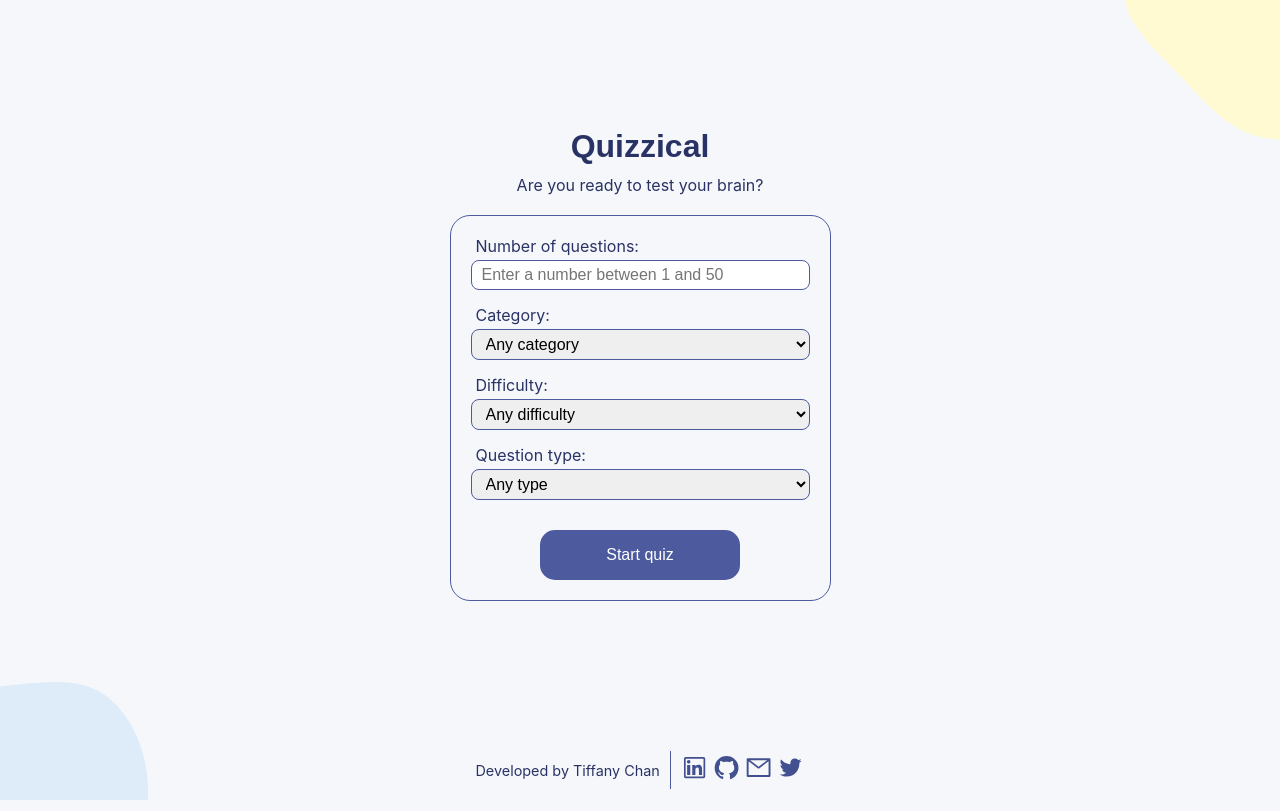
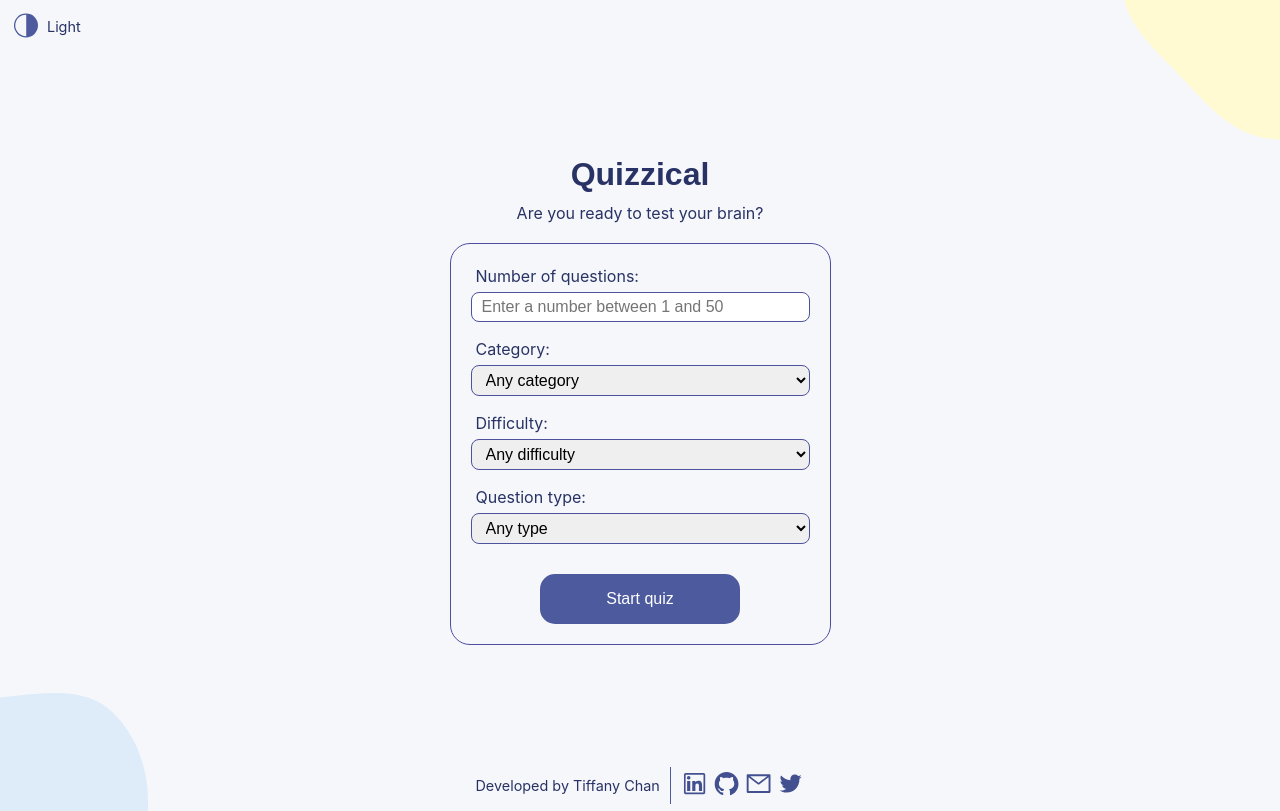
Before and after one commit to TiffanyChan614/React-Quizzical, a React (Vite) app: page / in a window 1280 px wide. Built offline with nearby package versions, Linux system fonts and the light colour scheme.

Commit message:
Add light/dark theme

```diff
--- a/src/App.jsx
+++ b/src/App.jsx
@@ -21,6 +21,7 @@ export default function App() {
     difficulty: '',
     type: '',
   })
+  const [theme, setTheme] = useState('light')
 
   useEffect(() => {
     if (questionsData) {
@@ -48,7 +49,7 @@ export default function App() {
   }, [questionsData])
 
   return (
-    <main>
+    <main className={`main ${theme}`}>
       <AppContext.Provider
         value={{
           currentPage,
@@ -61,6 +62,8 @@ export default function App() {
           setDisplayedAnsData,
           score,
           setScore,
+          theme,
+          setTheme,
         }}>
         <Page>
           {currentPage === START_PAGE && <Page.Start />}
--- a/src/components/Footer.jsx
+++ b/src/components/Footer.jsx
@@ -5,11 +5,16 @@ import {
   AiOutlineTwitter,
 } from 'react-icons/ai'
 
+import { useContext } from 'react'
+import { AppContext } from '../App'
+
 export default function Footer() {
+  const { theme } = useContext(AppContext)
+
   return (
     <footer className='footer'>
       <div className='footer--copy'>Developed by Tiffany Chan</div>
-      <div className='footer--socials'>
+      <div className={`footer--socials ${theme}`}>
         <a
           href='https://www.linkedin.com/in/pui-yi-tiffany-chan-2a35271a5/'
           target='_blank'
--- /dev/null
+++ b/src/components/Header.jsx
@@ -0,0 +1,27 @@
+import { WiMoonAltFirstQuarter, WiMoonAltThirdQuarter } from 'react-icons/wi'
+import { useContext } from 'react'
+import { AppContext } from '../App'
+
+export default function Header() {
+  const { theme, setTheme } = useContext(AppContext)
+
+  function toggleTheme() {
+    setTheme((oldTheme) => (oldTheme === 'light' ? 'dark' : 'light'))
+  }
+  return (
+    <header className='header'>
+      <div className={`theme-setting ${theme}`}>
+        <div
+          className='theme-switcher'
+          onClick={toggleTheme}>
+          {theme === 'light' ? (
+            <WiMoonAltThirdQuarter />
+          ) : (
+            <WiMoonAltFirstQuarter />
+          )}{' '}
+        </div>
+        <div className='theme-desc'>{theme === 'light' ? 'Light' : 'Dark'}</div>
+      </div>
+    </header>
+  )
+}
--- a/src/components/Page/AnsPage.jsx
+++ b/src/components/Page/AnsPage.jsx
@@ -11,6 +11,7 @@ export default function AnsPage() {
     score,
     setScore,
     setCurrentPage,
+    theme,
   } = useContext(AppContext)
 
   function handlePlayAgainClick() {
@@ -45,7 +46,7 @@ export default function AnsPage() {
           You scored {score}/{questionsData.length} correct answers
         </p>
         <button
-          className='play-again-btn'
+          className={`play-again-btn ${theme}`}
           onClick={handlePlayAgainClick}>
           Play again
         </button>
--- a/src/components/Page/Page.jsx
+++ b/src/components/Page/Page.jsx
@@ -1,35 +1,34 @@
 /* eslint-disable react/prop-types */
 import { useContext } from 'react'
 import { AppContext } from '../../App'
+import Header from '../Header'
 import Footer from '../Footer'
-
-import yellowblob0 from '../../assets/yellowblob0.svg'
-import yellowblob1 from '../../assets/yellowblob1.svg'
-import yellowblob2 from '../../assets/yellowblob2.svg'
-import blueblob0 from '../../assets/blueblob0.svg'
-import blueblob1 from '../../assets/blueblob1.svg'
-import blueblob2 from '../../assets/blueblob2.svg'
+import blueBlob0 from '../../assets/blueblob0.svg'
+import blueBlob1 from '../../assets/blueblob1.svg'
+import blueBlob2 from '../../assets/blueblob2.svg'
+import yellowBlob0 from '../../assets/yellowblob0.svg'
+import yellowBlob1 from '../../assets/yellowblob1.svg'
+import yellowBlob2 from '../../assets/yellowblob2.svg'
 
 export default function Page({ children }) {
   const { currentPage } = useContext(AppContext)
 
-  const yellowBlobs = [yellowblob0, yellowblob1, yellowblob2]
-  const blueBlobs = [blueblob0, blueblob1, blueblob2]
+  const rightBlobs = [yellowBlob0, yellowBlob1, yellowBlob2]
+  const leftBlobs = [blueBlob0, blueBlob1, blueBlob2]
 
   return (
     <>
-      <div className='background'>
-        <img
-          className='yellow-blob'
-          src={yellowBlobs[currentPage]}
-          alt='Yellow blob'
-        />
-        <img
-          className='blue-blob'
-          src={blueBlobs[currentPage]}
-          alt='Blue blob'
-        />
-      </div>
+      <img
+        className='right-blob'
+        src={rightBlobs[currentPage]}
+        alt='Right blob'
+      />
+      <img
+        className='left-blob'
+        src={leftBlobs[currentPage]}
+        alt='Left blob'
+      />
+      <Header />
       {children}
       <Footer />
     </>
--- a/src/components/Page/QuizPage.jsx
+++ b/src/components/Page/QuizPage.jsx
@@ -10,6 +10,7 @@ export default function QuizPage() {
     setQuestionsData,
     displayedAnsData,
     setScore,
+    theme,
   } = useContext(AppContext)
 
   function handleBackClick() {
@@ -61,14 +62,14 @@ export default function QuizPage() {
           />
         ))}
       </div>
-      <div className='quiz--buttons'>
+      <div className={`quiz--buttons ${theme}`}>
         <button
-          className='back-btn'
+          className={`back-btn ${theme}`}
           onClick={handleBackClick}>
           Back
         </button>
         <button
-          className='check-btn'
+          className={`check-btn ${theme}`}
           onClick={handleCheckAnswersClick}>
           Check answers
         </button>
--- a/src/components/Page/StartPage.jsx
+++ b/src/components/Page/StartPage.jsx
@@ -4,7 +4,7 @@ import { AppContext } from '../../App'
 import { fetchQuestions } from '../../services/QuizService'
 
 export default function StartPage() {
-  const { setCurrentPage, formData, setFormData, setQuestionsData } =
+  const { setCurrentPage, formData, setFormData, setQuestionsData, theme } =
     useContext(AppContext)
 
   function handleFormChange(event) {
@@ -32,7 +32,7 @@ export default function StartPage() {
     <div className='start content'>
       <h1>Quizzical</h1>
       <p>Are you ready to test your brain?</p>
-      <form className='form'>
+      <form className={`form ${theme}`}>
         <label htmlFor='num-questions'>Number of questions:</label>
         <input
           type='number'
@@ -92,7 +92,7 @@ export default function StartPage() {
           <option value='boolean'>True / False</option>
         </select>
         <button
-          className='start-btn'
+          className={`start-btn ${theme}`}
           onClick={(event) => handleStartSubmit(event)}>
           Start quiz
         </button>
--- a/src/components/Question.jsx
+++ b/src/components/Question.jsx
@@ -9,7 +9,7 @@ export default function Question({
   displayedAns,
   isActive,
 }) {
-  const { setDisplayedAnsData } = useContext(AppContext)
+  const { setDisplayedAnsData, theme } = useContext(AppContext)
 
   if (!quizQuestion || !displayedAns) {
     return null
@@ -37,9 +37,11 @@ export default function Question({
       <div className='quiz-question--answers'>
         {displayedAns.map((ans) => (
           <button
-            className={`ans-btn ${isActive && ans.selected ? 'selected' : ''} ${
-              !isActive && ans.correct ? 'correct' : ''
-            } ${!isActive && ans.selected && !ans.correct ? 'incorrect' : ''}`}
+            className={`ans-btn ${theme} ${
+              isActive && ans.selected ? 'selected' : ''
+            } ${!isActive && ans.correct ? 'correct' : ''} ${
+              !isActive && ans.selected && !ans.correct ? 'incorrect' : ''
+            }`}
             key={ans.id}
             onClick={() => handleAnswerClick(ans.id)}
             disabled={!isActive}>
--- a/src/styles.css
+++ b/src/styles.css
@@ -10,13 +10,13 @@ body {
 }
 
 body {
-  background-color: #f5f7fb;
   margin: 0;
   font-family: 'inter', sans-serif;
-  color: #293264;
 }
 
-main {
+.main {
+  background-color: #f5f7fb;
+  color: #293264;
   position: relative;
   width: 100vw;
   min-height: 100vh;
@@ -27,8 +27,9 @@ main {
   justify-content: center;
 }
 
-.background {
-  z-index: 0;
+.main.dark {
+  background-color: #23232b;
+  color: #d1d3dc;
 }
 
 button {
@@ -36,13 +37,13 @@ button {
   border: none;
 }
 
-.yellow-blob {
+.right-blob {
   position: absolute;
   top: 0;
   right: 0;
 }
 
-.blue-blob {
+.left-blob {
   position: absolute;
   bottom: 0;
   left: 0;
@@ -50,7 +51,7 @@ button {
 
 .content {
   display: flex;
-  min-height: 90vh;
+  min-height: 85vh;
   flex-direction: column;
   gap: 10px;
   align-items: center;
@@ -79,6 +80,11 @@ h2 {
   align-self: center;
 }
 
+.start-btn.dark {
+  background-color: #d1d3dc;
+  color: #293264;
+}
+
 button:active:not(.back-btn) {
   box-shadow: inset 3px 3px 5px 5px rgba(0, 0, 0, 0.12);
 }
@@ -87,7 +93,7 @@ button:active:not(.back-btn) {
   display: flex;
   flex-direction: column;
   gap: 15px;
-  border-bottom: 1px solid #dbdef0;
+  border-bottom: 1px solid #737594;
   padding-bottom: 15px;
 }
 
@@ -108,13 +114,23 @@ button:active:not(.back-btn) {
   color: #293264;
   border: 1px solid #4d5b9e;
   border-radius: 8px;
-  font-size: 0.9rem;
+  font-size: 1rem;
   background-color: transparent;
+}
+
+.ans-btn.dark {
+  color: #d1d3dc;
+  border: 1.2px solid #5e648a;
 }
 
 .ans-btn.selected {
   background-color: #d6dbf5;
   border: 0;
+}
+
+.ans-btn.dark.selected {
+  background-color: #5a598d;
+  color: #d1d3dc;
 }
 
 .quiz--buttons {
@@ -136,18 +152,37 @@ button:active:not(.back-btn) {
   color: white;
 }
 
+.check-btn.dark {
+  background-color: #d1d3dc;
+  color: #293264;
+  border: 1px solid #4d4e9e;
+}
+
 .back-btn {
   background-color: #d1d3dc;
   color: #293264;
+}
+
+.back-btn.dark {
+  background-color: #23232b;
+  color: #d1d3dc;
+  border: 1px solid #d1d3dc;
 }
 
 .back-btn:active {
   box-shadow: inset 3px 3px 5px 5px rgba(0, 0, 0, 0.05);
 }
 
+.ans--buttons:disabled {
+  cursor: none;
+}
+
 .ans-btn:disabled:not(.correct) {
   opacity: 0.5;
-  cursor: not-allowed;
+}
+
+.ans-btn.dark:disabled:not(.correct) {
+  opacity: 0.9;
 }
 
 .ans-btn.correct {
@@ -155,9 +190,19 @@ button:active:not(.back-btn) {
   border: none;
 }
 
+.ans-btn.dark.correct {
+  background: #66dc9b;
+  color: #1f232f;
+}
+
 .ans-btn.incorrect {
   background: #f8bcbc;
   border: none;
+}
+
+.ans-btn.dark.incorrect {
+  background: #f9b1b1;
+  color: #1f232f;
 }
 
 .content.correct-answers {
@@ -194,12 +239,18 @@ button:active:not(.back-btn) {
 }
 
 .play-again-btn {
-  background-color: #4d5b9e;
+  background-color: #514d9e;
   border-radius: 15px;
   padding: 10px 25px;
   color: white;
   font-size: 0.9rem;
   border-radius: 8px;
+}
+
+.play-again-btn.dark {
+  background-color: #d1d3dc;
+  color: #293264;
+  border: 1px solid #4d519e;
 }
 
 .form {
@@ -208,23 +259,42 @@ button:active:not(.back-btn) {
   text-align: left;
   font-size: 1rem;
   margin-top: 10px;
-  border: 1px solid #4d5b9e;
+  border: 1px solid #4d4e9e;
   border-radius: 20px;
   padding: 20px;
+}
+
+.form.dark {
+  border: 2px solid #737e94;
 }
 
 .form > input,
 .form > select {
   padding: 5px 10px;
   border-radius: 8px;
-  border: 1px solid #4d5b9e;
+  border: 1px solid #4d519e;
   margin-bottom: 15px;
   font-size: 1rem;
 }
 
+.form.dark > input,
+.form.dark > select {
+  border: 1.5px solid #737e94;
+  background-color: #23232b;
+  color: #d1d3dc;
+}
+
+.form.dark > input::placeholder {
+  color: #8a8da3;
+}
+
 .form > label {
-  padding: 0 5px;
+  padding: 2px 5px;
   margin-bottom: 4px;
+}
+
+.form.dark > label {
+  color: #d1d3dc;
 }
 
 .form > input:focus {
@@ -260,3 +330,42 @@ button:active:not(.back-btn) {
   color: #435090;
   font-size: 1.7rem;
 }
+
+.footer--socials.dark {
+  border-left: 1px solid #d1d3dc;
+}
+
+.footer--socials.dark > a {
+  color: #d1d3dc;
+}
+
+.header {
+  width: 100%;
+  padding: 10px;
+}
+
+.theme-setting {
+  display: flex;
+  align-items: center;
+}
+
+.theme-setting .theme-switcher {
+  font-size: 2rem;
+  color: #4d5b9e;
+  cursor: pointer;
+}
+
+.theme-setting .theme-desc {
+  font-size: 0.9rem;
+  color: #293264;
+  margin-left: 5px;
+  margin-top: -7px;
+}
+
+.theme-setting.dark .theme-switcher {
+  color: #d1d3dc;
+}
+
+.theme-setting.dark .theme-desc {
+  color: #d1d3dc;
+}
```
